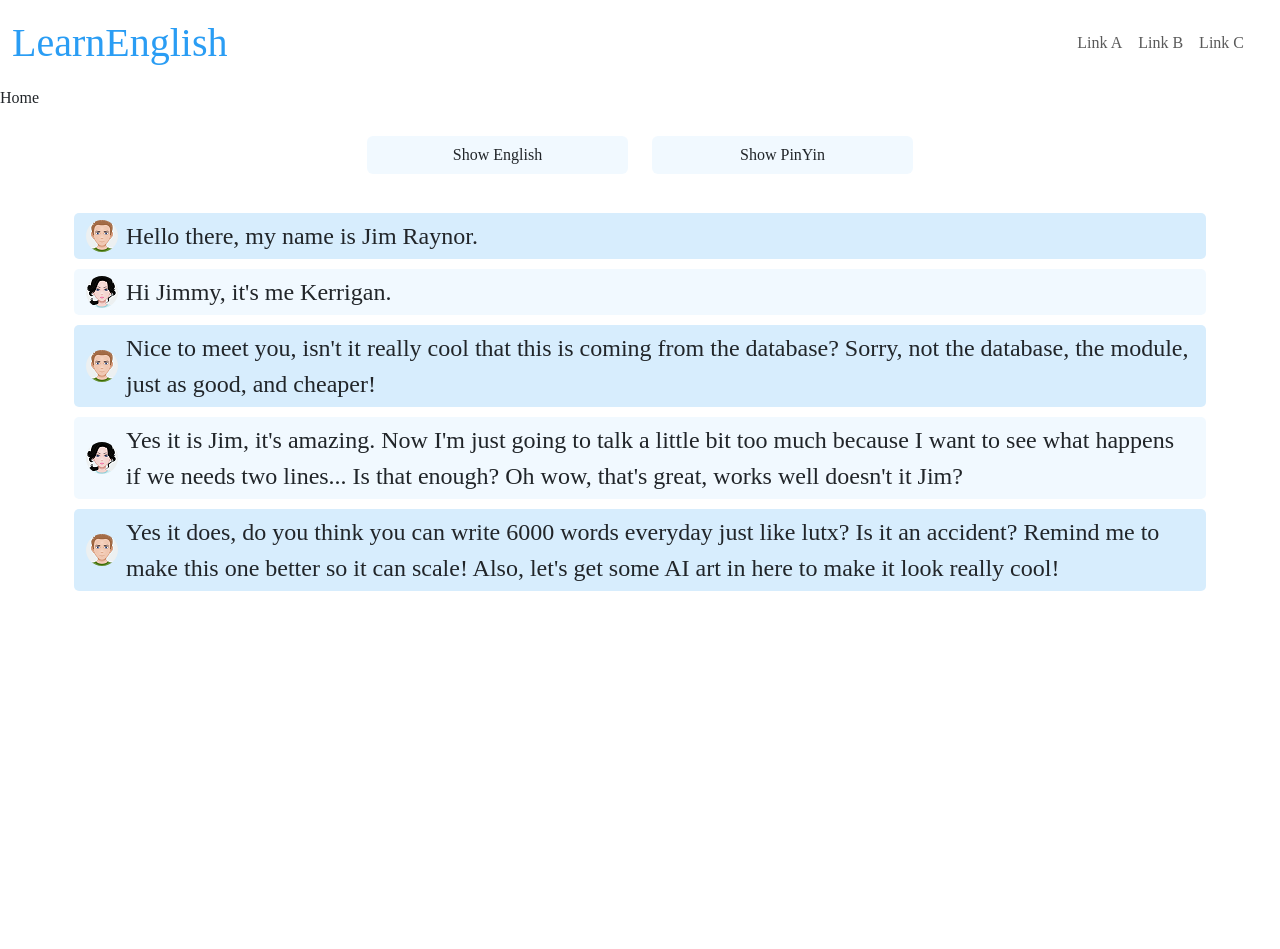
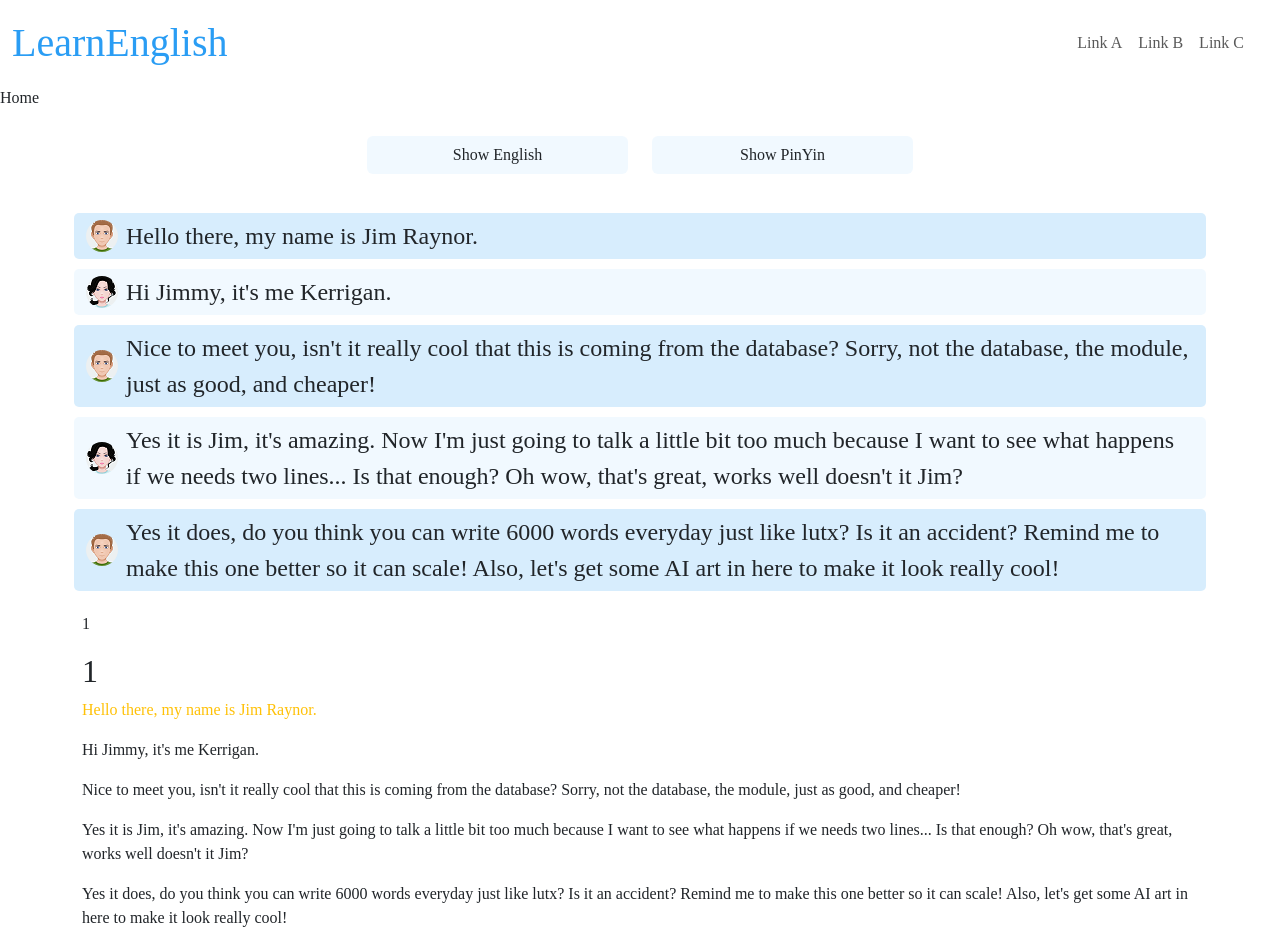
Before and after one commit to RN255/learn-english-bronze, a React (Create React App) app: page / in a window 1280 px wide. Shown: the top 949 px of the page. Before the commit the page ends 800 px from the top, so only its background shows below. Built offline with nearby package versions, Linux system fonts and the light colour scheme.

Commit message:
dynamic rendering developing

```diff
--- a/src/App.js
+++ b/src/App.js
@@ -4,7 +4,9 @@ import NavBar from "./components/NavBar";
 import Home from "./pages/Home";
 import "bootstrap/dist/css/bootstrap.min.css";
 import { arrayOfLessons } from "./modules/lessonText";
+import { arrayOfStories } from "./modules/storyHolder";
 import MainConvo from "./components/MainConvo";
+import MainConvoNew from "./components/MainConvoNew";
 
 function App() {
   return (
@@ -12,6 +14,7 @@ function App() {
       <NavBar></NavBar>
       <Home></Home>
       <MainConvo LessonText={arrayOfLessons[0]}></MainConvo>
+      <MainConvoNew StoryText={arrayOfStories[0]}></MainConvoNew>
     </>
   );
 }
--- /dev/null
+++ b/src/components/MainConvoNew.js
@@ -0,0 +1,34 @@
+import React, { useState } from "react";
+import "../styles/styles.css";
+
+export default function MainConvo(props) {
+  var character1 = props.StoryText.character1;
+
+  const output = [];
+  for (let i = 0; i < 3; i++) {
+    output.push(<p key={i}>{props.StoryText.convoLine1}</p>);
+  }
+
+  return (
+    <div className="container pt-3">
+      <div className="row justify-content-center mb-4">
+        <p>{props.StoryText.storyNumber}</p>
+        <h2>{props.StoryText.storyNumber}</h2>
+        <p
+          className={
+            props.StoryText.convoLine1Speaker === character1
+              ? "text-warning"
+              : ""
+          }
+        >
+          {props.StoryText.convoLine1}
+        </p>
+        <p>{props.StoryText.convoLine2}</p>
+        <p>{props.StoryText.convoLine3}</p>
+        <p>{props.StoryText.convoLine4}</p>
+        <p>{props.StoryText.convoLine5}</p>
+        {output}
+      </div>
+    </div>
+  );
+}
--- /dev/null
+++ b/src/modules/storyHolder.js
@@ -0,0 +1,22 @@
+export const arrayOfStories = [
+  {
+    storyNumber: "1",
+    storyTitle: "A nice story",
+    character1: "Jim",
+    character2: "Sarah",
+    character3: "Tycus",
+    convoLine1Speaker: "Jim",
+    convoLine1: "Hello there, my name is Jim Raynor.",
+    convoLine2Speaker: "Jim",
+    convoLine2: "Hi Jimmy, it's me Kerrigan.",
+    convoLine3Speaker: "Jim",
+    convoLine3:
+      "Nice to meet you, isn't it really cool that this is coming from the database? Sorry, not the database, the module, just as good, and cheaper!",
+    convoLine4Speaker: "Jim",
+    convoLine4:
+      "Yes it is Jim, it's amazing. Now I'm just going to talk a little bit too much because I want to see what happens if we needs two lines... Is that enough? Oh wow, that's great, works well doesn't it Jim?",
+    convoLine5Speaker: "Jim",
+    convoLine5:
+      "Yes it does, do you think you can write 6000 words everyday just like lutx? Is it an accident? Remind me to make this one better so it can scale! Also, let's get some AI art in here to make it look really cool!",
+  },
+];
```
